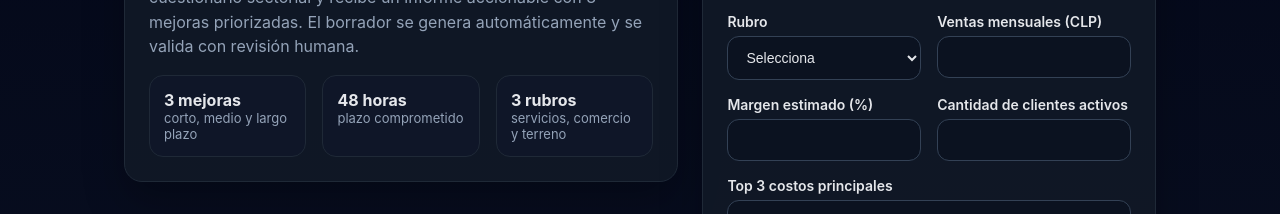
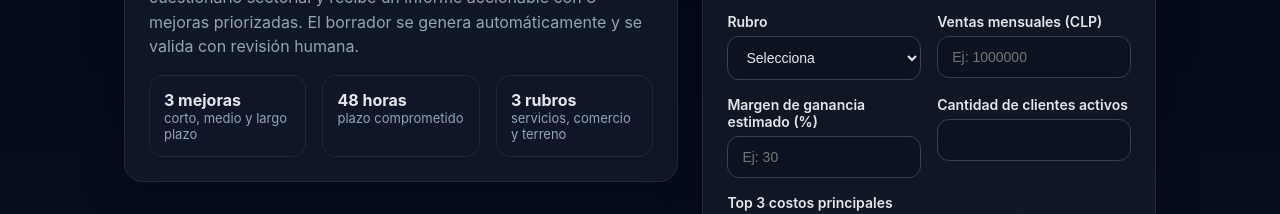
Before and after one commit to Acpyasociados/client-diagnostic-app, a website: page index.html in a window 1280 px wide. Shown: the part 320-534 px from the top of the page. Drawn offline with Linux system fonts and the light colour scheme.

Commit message:
Mejoras UX en campos del formulario
- Agregar separador de miles en campo Ventas mensuales (placeholder: Ej: 1000000)
- Cambiar etiqueta a "Margen de ganancia estimado (%)" para mayor claridad
- Agregar placeholder ejemplo "Ej: 30" en campo de margen

Co-Authored-By: Claude Haiku 4.5 <noreply@anthropic.com>

```diff
--- a/index.html
+++ b/index.html
@@ -43,10 +43,10 @@ const BACKEND_URL = 'https://acp-backend-g3io.onrender.com';
                 <option value="servicios_terreno">Servicios en terreno</option>
               </select>
             </div>
-            <div class="field"><label>Ventas mensuales (CLP)</label><input type="number" name="monthly_sales" min="0" required /></div>
+            <div class="field"><label>Ventas mensuales (CLP)</label><input type="number" name="monthly_sales" min="0" placeholder="Ej: 1000000" required /></div>
           </div>
           <div class="grid-2">
-            <div class="field"><label>Margen estimado (%)</label><input type="number" name="margin" min="0" max="100" required /></div>
+            <div class="field"><label>Margen de ganancia estimado (%)</label><input type="number" name="margin" min="0" max="100" placeholder="Ej: 30" required /></div>
             <div class="field"><label>Cantidad de clientes activos</label><input type="number" name="active_clients" min="0" required /></div>
           </div>
           <div class="field"><label>Top 3 costos principales</label><textarea name="top_costs" required placeholder="Ej: personal, arriendo, publicidad"></textarea></div>
```
